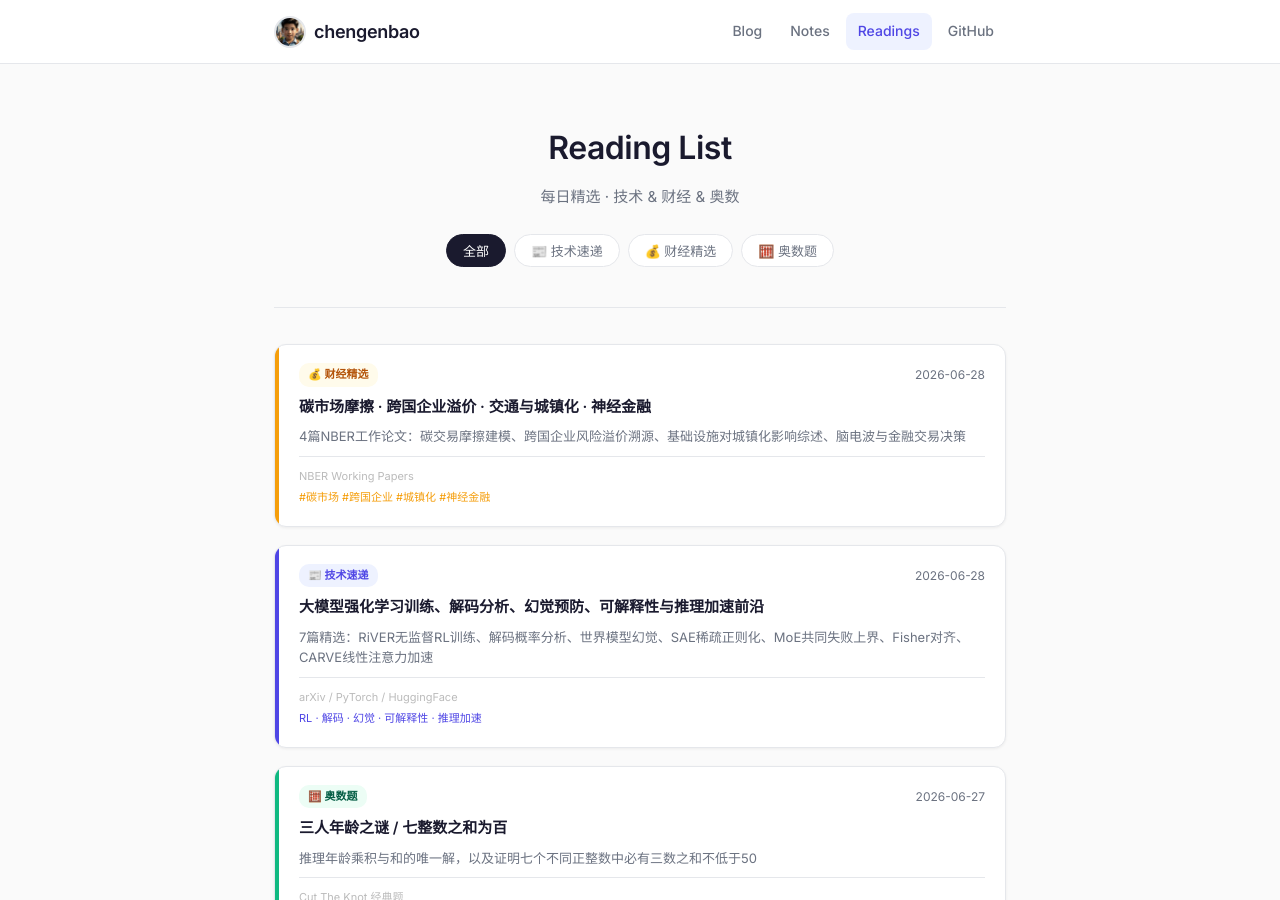
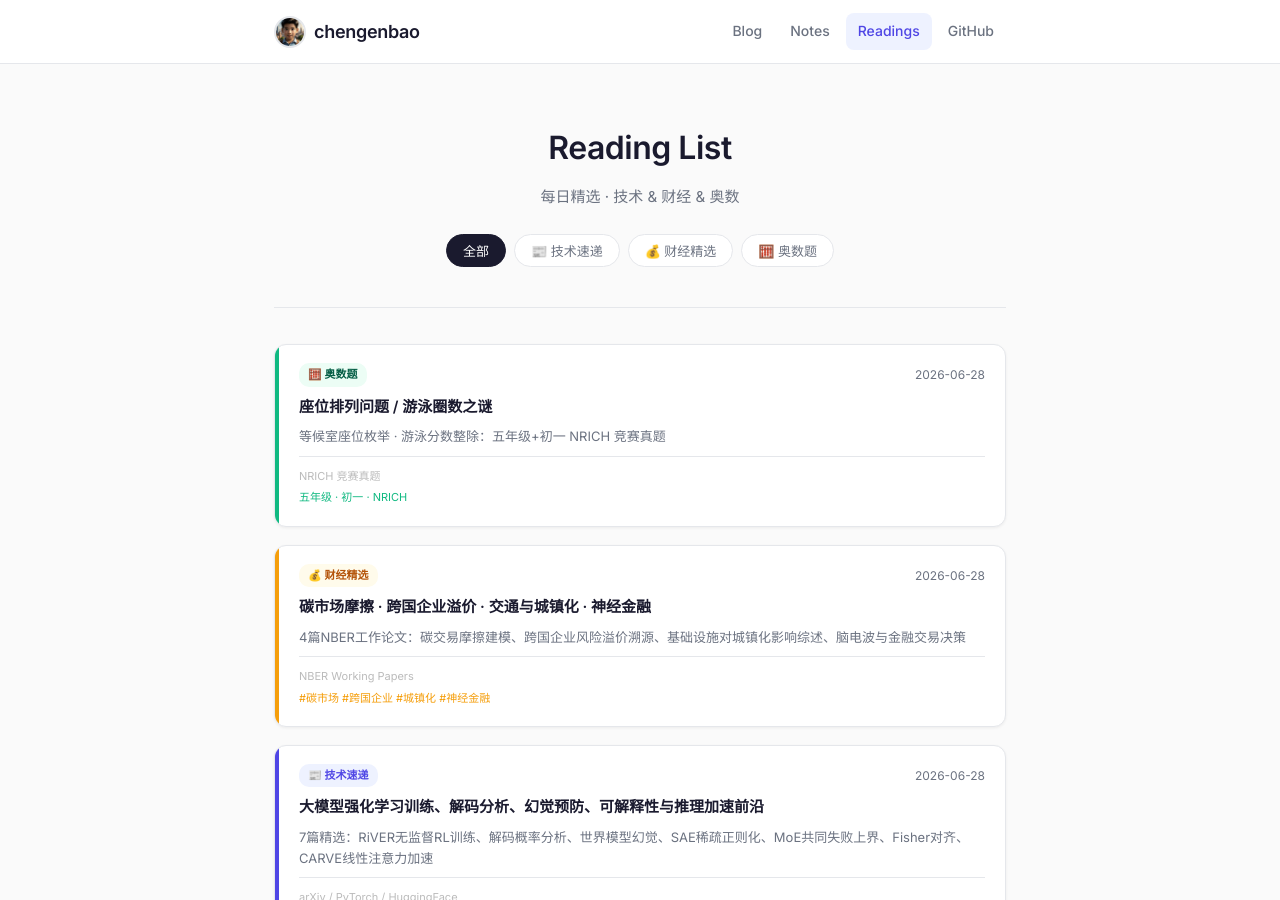
Before and after one commit to chengenbao/chengenbao.github.io, a Jekyll site: the page built from reading-list/index.md, in a window 1280 px wide and 900 px high. Built offline with Jekyll 4.4.1, drawn with Linux system fonts in a browser that asks for light colours.

Commit message:
add math card 2026-06-28

```diff
--- a/reading-list/index.md
+++ b/reading-list/index.md
@@ -18,6 +18,7 @@
   </div>
 
   <div class="rl-grid">
+<a class="rl-card math" href="/reading-list/2026-06-28-math/"><div class="rl-accent"></div><div class="rl-body"><div class="rl-top"><span class="rl-badge math">🧮 奥数题</span><time>2026-06-28</time></div><h2>座位排列问题 / 游泳圈数之谜</h2><p>等候室座位枚举 · 游泳分数整除：五年级+初一 NRICH 竞赛真题</p><div class="rl-meta"><span class="rl-source">NRICH 竞赛真题</span><span class="rl-tags">五年级 · 初一 · NRICH</span></div></div></a>
 <a class="rl-card finance" href="/reading-list/2026-06-28-finance-daily/">
   <div class="rl-accent"></div>
   <div class="rl-body">
```
